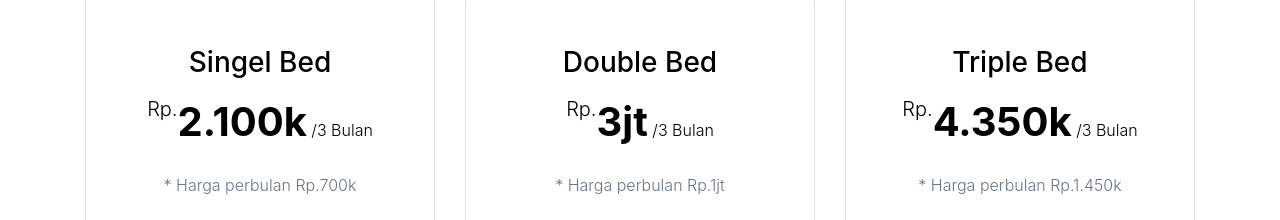
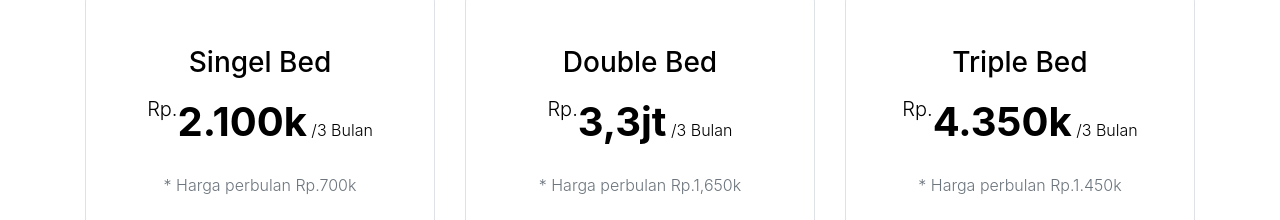
Before and after one commit to bagussp99/kostgbw, a plain HTML site: page index.html in a window 1280 px wide. Shown: the part 1861-2081 px from the top of the page. Drawn offline with Linux system fonts and the light colour scheme; files whose address does not match are found by name.

Commit message:
Update index.html

```diff
--- a/index.html
+++ b/index.html
@@ -179,9 +179,9 @@
           <div class="col-lg-4 col-md-6 mb-4 mb-lg-0 pricing">
             <div class="border p-5 text-center rounded">
               <h3>Double Bed</h3>
-              <div class="price mb-3"><sup class="currency">Rp.</sup><span class="number">3jt</span> <span
+              <div class="price mb-3"><sup class="currency">Rp.</sup><span class="number">3,3jt</span> <span
                   class="per">/3 Bulan</span></div>
-              <p class="text-muted mb-4">* Harga perbulan Rp.1jt</p>
+              <p class="text-muted mb-4">* Harga perbulan Rp.1,650k</p>
               <ul class="list-unstyled ul-check text-left success mb-5">
                 <li>Max 2 users</li>
                 <li>2 Kasur</li>
```
